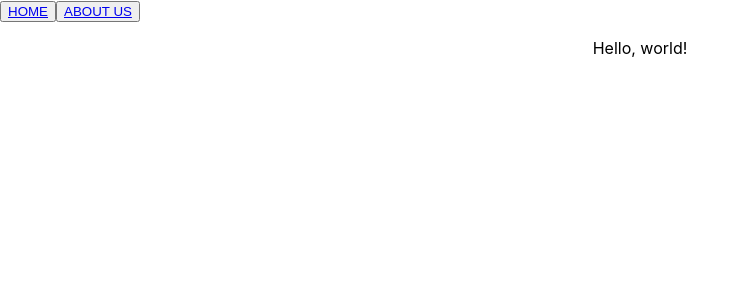
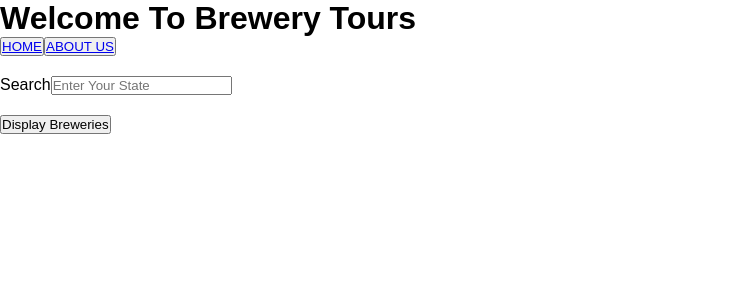
Before and after one commit to wuudgh/project-team-fullstack, a React (Create React App) app: page / in a window 1280 px wide. Shown: the top 300 px of the page, without its empty margins (0-749 px from the left). Built offline with nearby package versions, Linux system fonts and the light colour scheme.

Commit message:
Search-bar-created

```diff
--- a/package.json
+++ b/package.json
@@ -10,6 +10,7 @@
     "express": "^4.17.2",
     "jsonwebtoken": "^8.5.1",
     "react": "^17.0.2",
+    "react-calendar": "^3.7.0",
     "react-dom": "^17.0.2",
     "react-router": "^6.2.1",
     "react-router-dom": "^6.2.1",
--- a/src/client/App.css
+++ b/src/client/App.css
@@ -1,4 +1,4 @@
-.App {
+/* .App {
   text-align: center;
 }
 
@@ -39,4 +39,53 @@
 
 ul {
   list-style: none;
+} */
+
+.search-bar {
+  margin-bottom: 40px;
 }
+
+.search-form {
+  margin: 20px 0;
+}
+
+.myButton {
+  display: inline-block;
+  background: #000;
+  color: #fff;
+  border: none;
+  padding: 10px 20px;
+  margin: 5px;
+  border-radius: 5px;
+  cursor: pointer;
+  text-decoration: none;
+  font-size: 15px;
+  font-family: inherit;
+}
+
+* {
+  box-sizing: border-box;
+  margin: 0;
+  padding: 0;
+}
+
+body {
+  font-family: "Poppins", sans-serif;
+}
+
+.container {
+  max-width: 500px;
+  margin: 30px auto;
+  overflow: auto;
+  min-height: 300px;
+  border: 1px solid steelblue;
+  padding: 30px;
+  border-radius: 5px;
+}
+
+.header {
+  display: flex;
+  justify-content: space-between;
+  align-items: center;
+  margin-bottom: 20px;
+}
--- a/src/client/App.jsx
+++ b/src/client/App.jsx
@@ -1,9 +1,18 @@
-import './App.css';
+import "./App.css";
 
-export default function App() {
+import Search from "./Components/Search";
+//import React, { Component, useState } from "react";
+//import { render } from "react-dom";
+//import Calendar from "react-calendar";
+
+const App = () => {
   return (
-    <div className="App">
-      <p>Hello, world!</p>
+    <div className="appContainer">
+
+      <Search />
+
+      {/* <Calendar /> */}
     </div>
   );
-}
+};
+export default App;
--- a/src/client/Components/Header.jsx
+++ b/src/client/Components/Header.jsx
@@ -1,18 +1,48 @@
-import React from 'react'
+import React from "react";
 import { Link } from "react-router-dom";
 
-const Header = () => {
 
+const Header = ({ title }) => {
   return (
     <header className="main-header">
+      <h1>{title}</h1>
       <button id="home">
         <Link to="/">HOME</Link>
       </button>
       <button id="about-us">
         <Link to="/about-us">ABOUT US</Link>
       </button>
+
     </header>
-    )
-  }
+  );
+};
+Header.defaultProps = {
+  title: "Welcome To Brewery Tours",
+};
 
-export default Header
+export default Header;
+
+// import Button from "./Button";
+
+// const Header = ({ title }) => {
+//   return (
+//     <header className="header">
+//       <h1>{title}</h1>
+//       <Button color="red" text="Register" />
+//       <Button color="blue" text="LogIn" />
+//     </header>
+//   );
+// };
+
+// Header.defaultProps = {
+//   title: "Welcome To Brewery Tours",
+// };
+
+// export default Header;
+
+/* Already included file name '/home/molloyconor511/Our_Team_Project/project-team-fullstack/src/client/Components/Button.jsx' differs from file name '/home/molloyconor511/Our_Team_Project/project-team-fullstack/src/client/components/Button.jsx' only in casing.
+  The file is in the program because:
+    Imported via "./Button" from file '/home/molloyconor511/Our_Team_Project/project-team-fullstack/src/client/Components/Header.jsx'
+    Root file specified for compilation
+    Root file specified for compilation
+*/
--- /dev/null
+++ b/src/client/Components/Search.jsx
@@ -0,0 +1,55 @@
+//import e from "express";
+import { useState } from "react";
+
+const SearchByState = () => {
+  const [breweries, setBreweries] = useState([]);
+  const [searchState, setSearchState] = useState("");
+
+  const onChangeHandler = (e) => {
+    e.preventDefault();
+    console.log(e);
+    setSearchState(e.target.value);
+  };
+
+  // const onChange = () => {
+  //   console.log(onChange);
+  // };
+
+  const findBreweries = (e) => {
+    e.preventDefault();
+    fetch(`https://api.openbrewerydb.org/breweries?by_state=${searchState}`)
+      .then((resp) => resp.json())
+      .then((data) => {
+        console.log(data);
+        setBreweries(data);
+      });
+  };
+
+  return (
+    <>
+      <form className="search-bar"  onSubmit={(e) => findBreweries(e)}>
+
+        <div className="search-form">
+          <label>Search</label>
+          <input
+            type="text"
+            placeholder="Enter Your State"
+            value={searchState}
+            onChange={(e) => onChangeHandler(e)}
+          />
+        </div>
+        <input
+          type="Submit"
+          value="Display Breweries"
+        />
+      </form>
+
+
+      <div className = "brewery_results">
+
+      </div>
+    </>
+  );
+};
+
+export default SearchByState;
```
Also changed, not shown: src/client/Components/Calendar.jsx (added, +20 -0 lines), 1 other file (tests, documents, lock files or other folders). Lines whose indentation alone changed are shown as unchanged.
